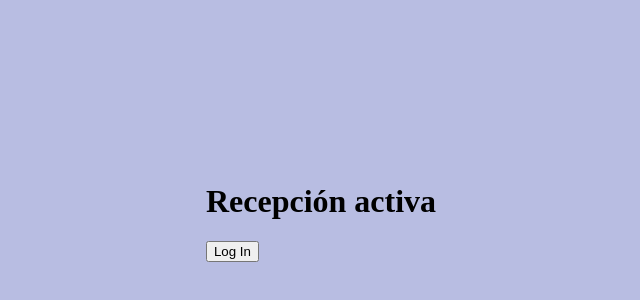
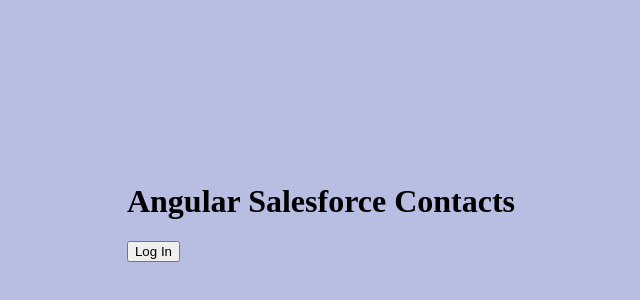
Before and after one commit to jorgetrigueros/angularsalesforcecontacs, an Angular app: page / in a window 1280 px wide. Shown: the part 180-480 px from the top of the page, without its empty margins (319-959 px from the left). Built offline with nearby package versions, Linux system fonts and the light colour scheme.

Commit message:
updates deploy to heroku

```diff
--- a/src/app/dashboard/dashboard.component.html
+++ b/src/app/dashboard/dashboard.component.html
@@ -1,6 +1,6 @@
 <header>
     <div class="display">
-        <h1 class="mainTitle">Recepción activa</h1>
+        <h1 class="mainTitle">Angular Salesforce Contacts</h1>
     </div>
     <div class="display">
         <h3 *ngIf='loggedUser'>Login User: {{loggedUser}}</h3>
--- a/src/index.html
+++ b/src/index.html
@@ -2,7 +2,7 @@
 <html>
 <head>
   <meta charset="utf-8">
-  <title>Recepción activa</title>
+  <title>Angular Salesforce sample</title>
   <base href="/">
 
   <meta name="viewport" content="width=device-width, initial-scale=1">
```
